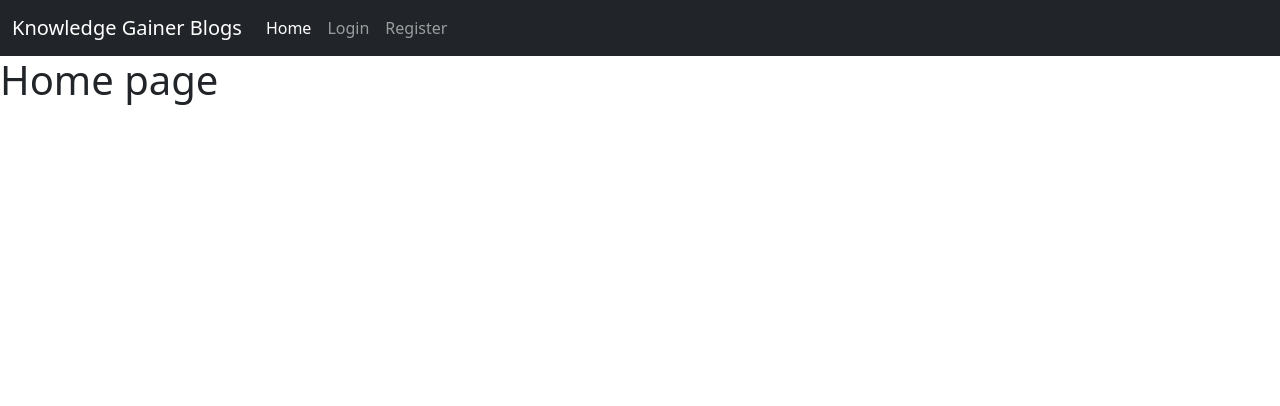
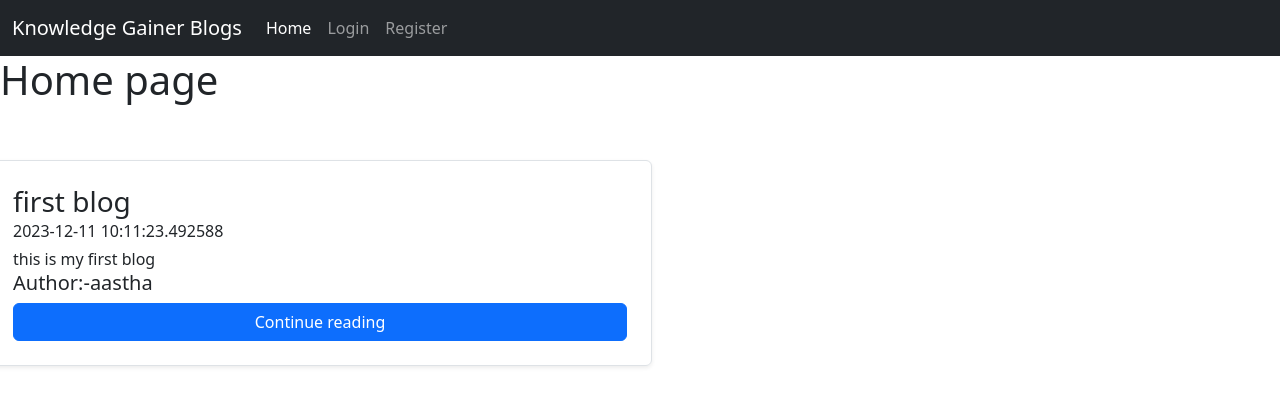
Before and after one commit to Aasthapaudel/flask_pr, a Flask app: page / in a window 1280 px wide. Shown: the top 406 px of the page. Run offline with Flask 3, Linux system fonts and the light colour scheme.

Commit message:
dispaly blog in home

```diff
--- a/app.py
+++ b/app.py
@@ -37,7 +37,8 @@ def load_user(user_id):
     return User.query.get(int(user_id))
 @app.route("/")
 def index():
-    return render_template("index.html")
+    data=Blog.query.all()
+    return render_template("index.html",data=data)
 @app.route("/main")
 def main():
     return render_template("main.html")
--- a/templates/index.html
+++ b/templates/index.html
@@ -4,5 +4,24 @@
 {% endblock title %}
 {% block body %}
 <h1>Home page</h1>
+{% for blog in data %}
+<br><br>
+
+<div class="col-md-6">
+    <div class="row no-gutter border rounded overflow-hidden flex-md-row mb-4 shadow-sm h-md-250 position-relative">
+      <div class="col p-4 d-flex flex-column position-static">
+        <h3 class="mb-0">{{blog.title}}</h3>
+        <div class="mb-1 text-body-secondary">{{blog.pub_date}}</div>
+        <p class="card-text mb-auto">{{blog.content}}</p>
+        <h5>Author:-{{blog.author}}</h5>
+        <a href="#" class="stretched-link btn btn-primary">
+          Continue reading</a>
+      </div>
+
+    </div>
+  </div>
+</div>
+  {% endfor %}
+
 <!-- {{current_user.username}} -->
 {% endblock body %}
--- a/templates/main.html
+++ b/templates/main.html
@@ -21,7 +21,7 @@
           <div class="collapse navbar-collapse" id="navbarSupportedContent">
             <ul class="navbar-nav me-auto mb-2 mb-lg-0">
               <li class="nav-item">
-                <a class="nav-link active" aria-current="page" href="#">Home <span class="sr-only"></span></a>
+                <a class="nav-link active" aria-current="page" href="/">Home <span class="sr-only"></span></a>
               </li>
               {% if current_user.is_authenticated %}
               <li class="nav-item">
```
